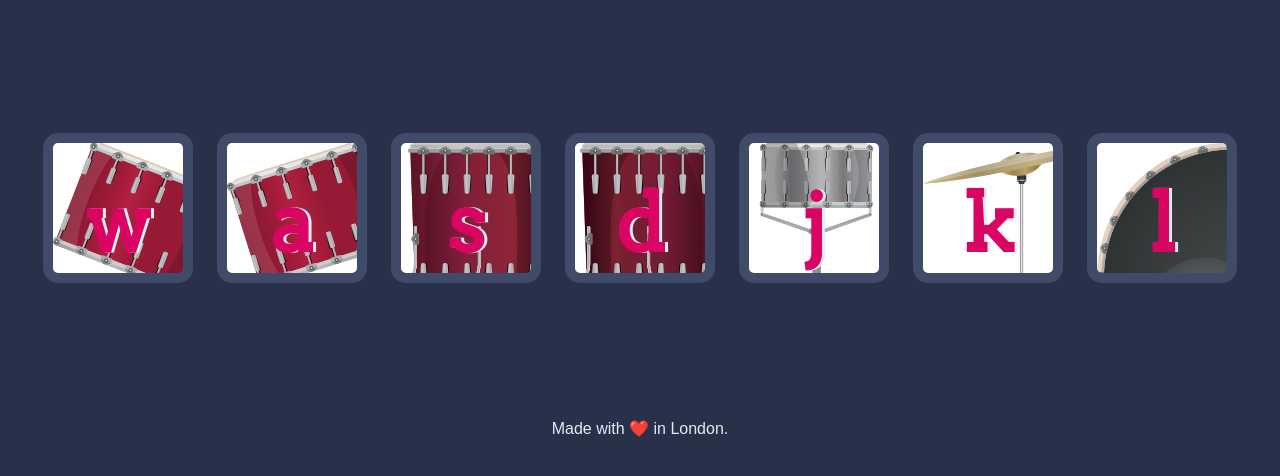
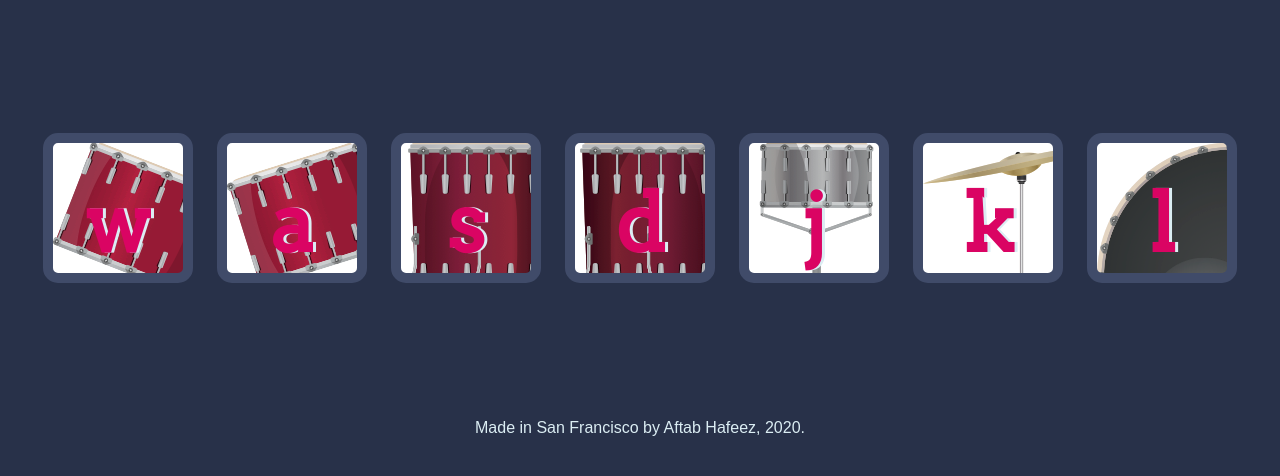
Before and after one commit to aftab-h/test, a plain HTML site: page index.html in a window 1280 px wide. Shown: the part 156-632 px from the top of the page. Drawn offline with Linux system fonts and the light colour scheme.

Commit message:
Update index.html

```diff
--- a/index.html
+++ b/index.html
@@ -26,7 +26,7 @@
 
 
   <footer>
-    Made with ❤️ in London.
+    Made in San Francisco by Aftab Hafeez, 2020.
   </footer>
 </body>
 
```
